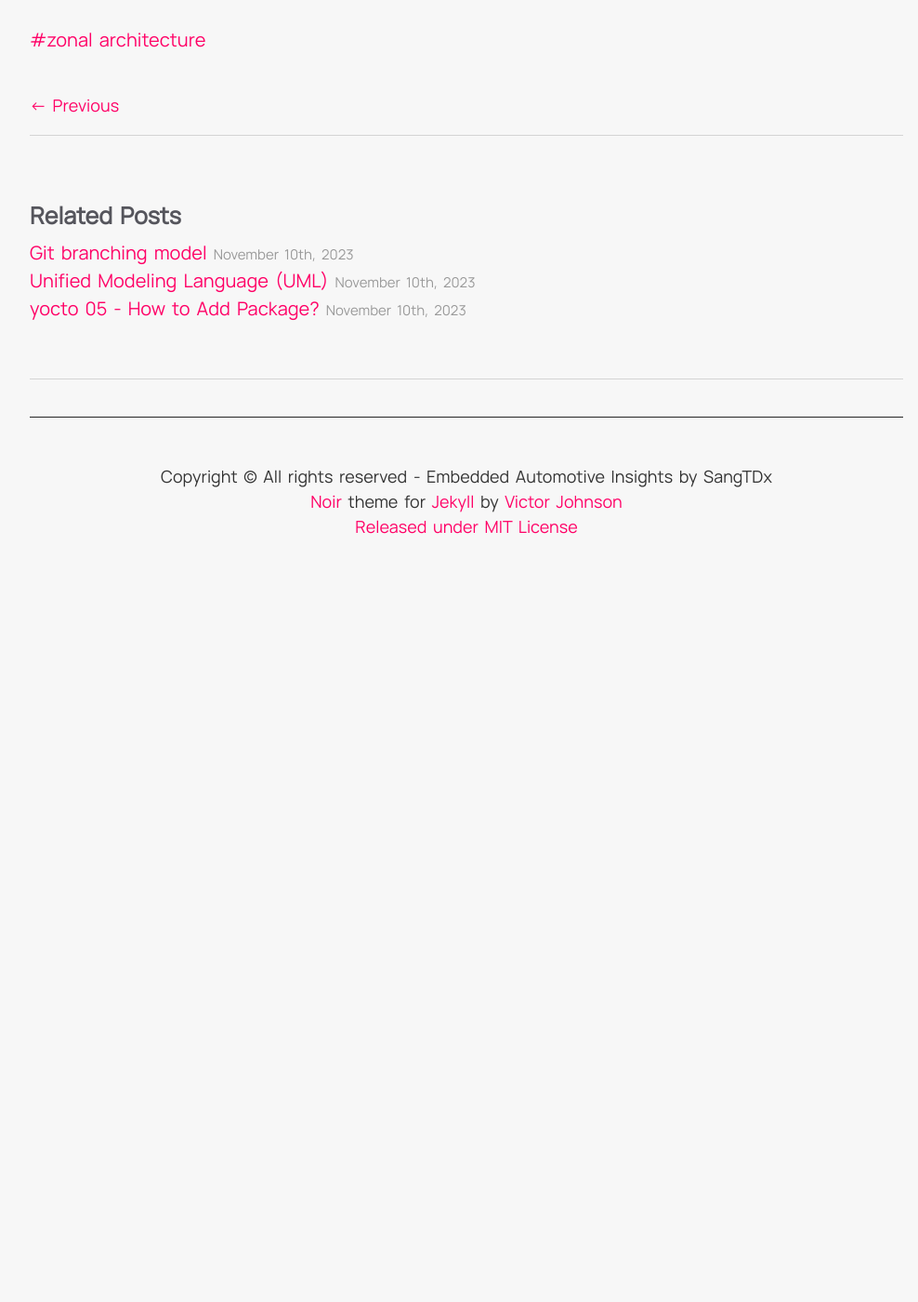
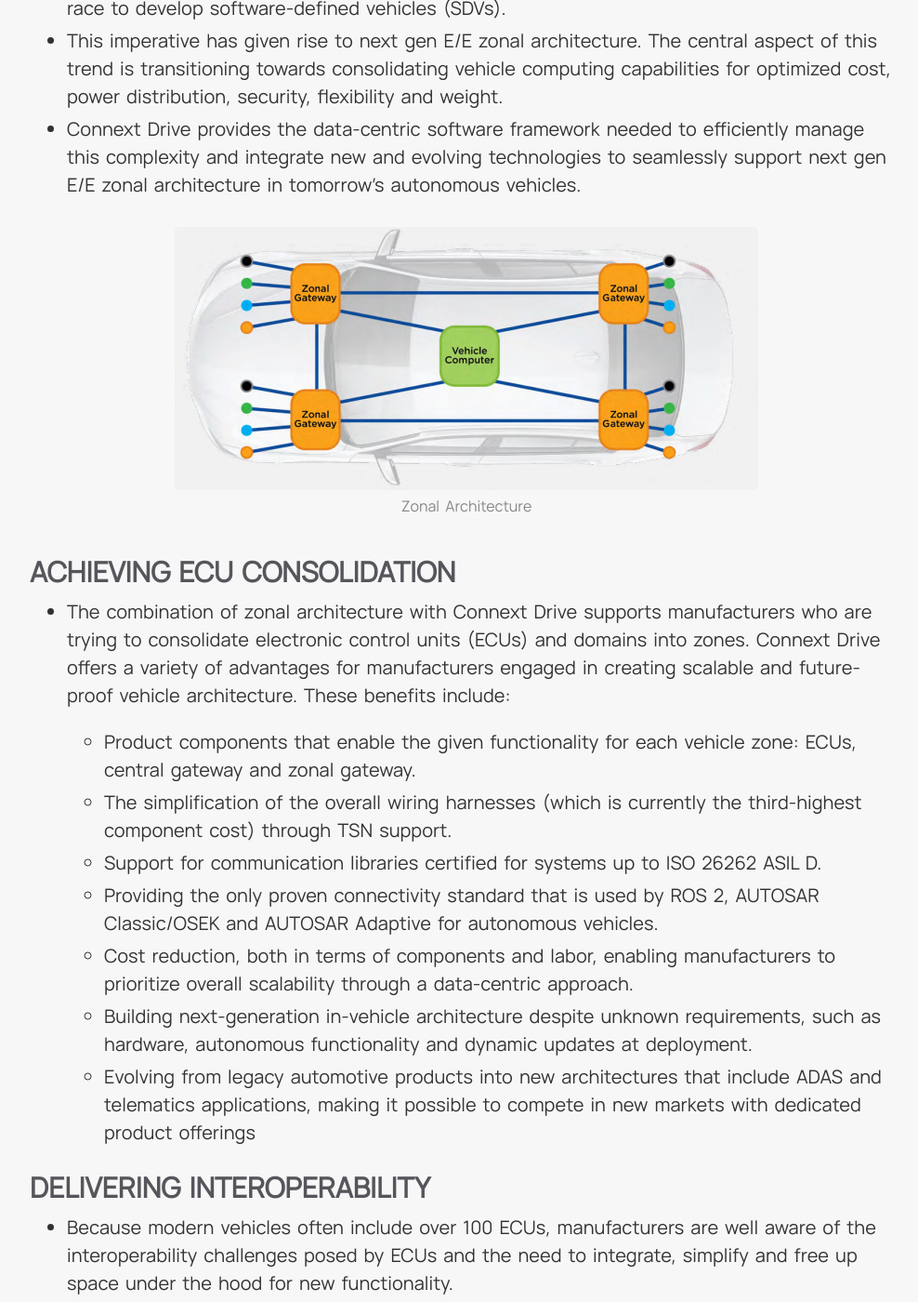
Before and after one commit to SangTDx/sangtdx.github, a Jekyll site: the page built from _posts/2023-11-10-zonal-architecture.md, in a window 1280 px wide and 1400 px high, scrolled down 796 px. Shown: the whole window at 93% size, without its empty margins (138-1126 px from the left). Built offline with Jekyll 4.4.1, drawn with Linux system fonts in a browser that asks for light colours; before the commit the page ends 1426 px from its top, so only the background shows below that; some of the changed text lies outside the part shown.

```diff
--- a/_posts/2023-11-10-zonal-architecture.md
+++ b/_posts/2023-11-10-zonal-architecture.md
@@ -8,12 +8,96 @@ last_modified_at: 2023-11-10
 ---
 
 
-# Introduction about Zonal Architecture
+# HIGHLIGHTS
 
-**Zonal architecture is the name given to this new approach to vehicle electronics** [Links](https://www.rti.com/hubfs/_Collateral/capability-briefs/rti-capability-brief-next-generation-ee-zonal-architecture.pdf)
+* An automotive-grade data-centric software framework that
+optimizes cost, network distribution, safety and security
+* Enables reliable, real-time data transport for next-generation
+electrical/electronic zonal architecture components, from
+ECUs to central and zonal gateways
+* Supports broad integration of different automotive platforms
+in a common architecture, including AUTOSAR Classic and
+AUTOSAR Adaptive, ROS 2 and Time-Sensitive Networking
+(TSN) support
+* Provides a safety certification pathway to achieve up to ISO
+26262 ASIL D compliance
 
+# THE RISE OF NEXT GEN E/E ZONAL ARCHITECTURE
+
+**Zonal architecture is the name given to this new approach to vehicle electronics**
+
+* The automotive industry is undergoing an unprecedented shift
+as automotive manufacturers race to develop software-defined
+vehicles (SDVs).
+* This imperative has given rise to next gen E/E zonal architecture.
+The central aspect of this trend is transitioning towards
+consolidating vehicle computing capabilities for optimized cost,
+power distribution, security, flexibility and weight.
+* Connext Drive provides the data-centric software framework
+needed to efficiently manage this complexity and integrate new
+and evolving technologies to seamlessly support next gen E/E
+zonal architecture in tomorrow’s autonomous vehicles.
 
 <figure>
   <img src="/assets/img/blogs/zonal-architechture/introduction-about-zonal-architechture-1.png" alt="Zonal Architecture">
   <figcaption>Zonal Architecture</figcaption>
 </figure>
+
+# ACHIEVING ECU CONSOLIDATION
+
+* The combination of zonal architecture with Connext Drive
+supports manufacturers who are trying to consolidate electronic
+control units (ECUs) and domains into zones. Connext Drive
+offers a variety of advantages for manufacturers engaged in
+creating scalable and future-proof vehicle architecture. These
+benefits include:
+
+  * Product components that enable the given functionality
+  for each vehicle zone: ECUs, central gateway and zonal
+  gateway.
+  * The simplification of the overall wiring harnesses (which is
+  currently the third-highest component cost) through TSN
+  support.
+  * Support for communication libraries certified for systems
+  up to ISO 26262 ASIL D.
+  * Providing the only proven connectivity standard that is
+  used by ROS 2, AUTOSAR Classic/OSEK and AUTOSAR
+  Adaptive for autonomous vehicles.
+  * Cost reduction, both in terms of components and labor,
+  enabling manufacturers to prioritize overall scalability
+  through a data-centric approach.
+  * Building next-generation in-vehicle architecture despite
+  unknown requirements, such as hardware, autonomous
+  functionality and dynamic updates at deployment.
+  * Evolving from legacy automotive products into new
+  architectures that include ADAS and telematics
+  applications, making it possible to compete in new
+  markets with dedicated product offerings
+
+# DELIVERING INTEROPERABILITY
+
+* Because modern vehicles often include over 100 ECUs,
+manufacturers are well aware of the interoperability challenges
+posed by ECUs and the need to integrate, simplify and free up
+space under the hood for new functionality.
+* Connext Drive reflects the capabilities of RTI’s proven software
+communication framework and the commitment to support the
+collocation of different technologies: It can operate natively
+based on the Data Distribution Service (DDS™) standard, or by
+providing direct integrations within ROS 2, AUTOSAR Classic
+and AUTOSAR Adaptive.
+* The DDS standard is part of the AUTOSAR Adaptive
+specification, opening up the platform to a whole new level of
+integration to help OEMs meet the demanding requirements at
+the zonal gateway level. The RTI Connext® Integration Toolkit
+for AUTOSAR Classic bridges AUTOSAR Adaptive to Connext
+Drive. It supports automatic conversion of data type definitions
+across standard formats (OMG® IDL, OMG DDS-XML and
+AUTOSAR ARXML), as well as the generation of supporting C
+code for data conversion and marshaling between the Runtime
+Environment (RTE) and DDS communication frameworks.
+
+<figure>
+  <img src="/assets/img/blogs/zonal-architechture/innovation-group.png.png" alt="INNOVATION IN ZONAL ARCHITECTURE">
+  <figcaption>INNOVATION IN ZONAL ARCHITECTURE</figcaption>
+</figure>
```
Also changed, not shown: assets/img/blogs/zonal-architechture/innovation-group.png (added).
